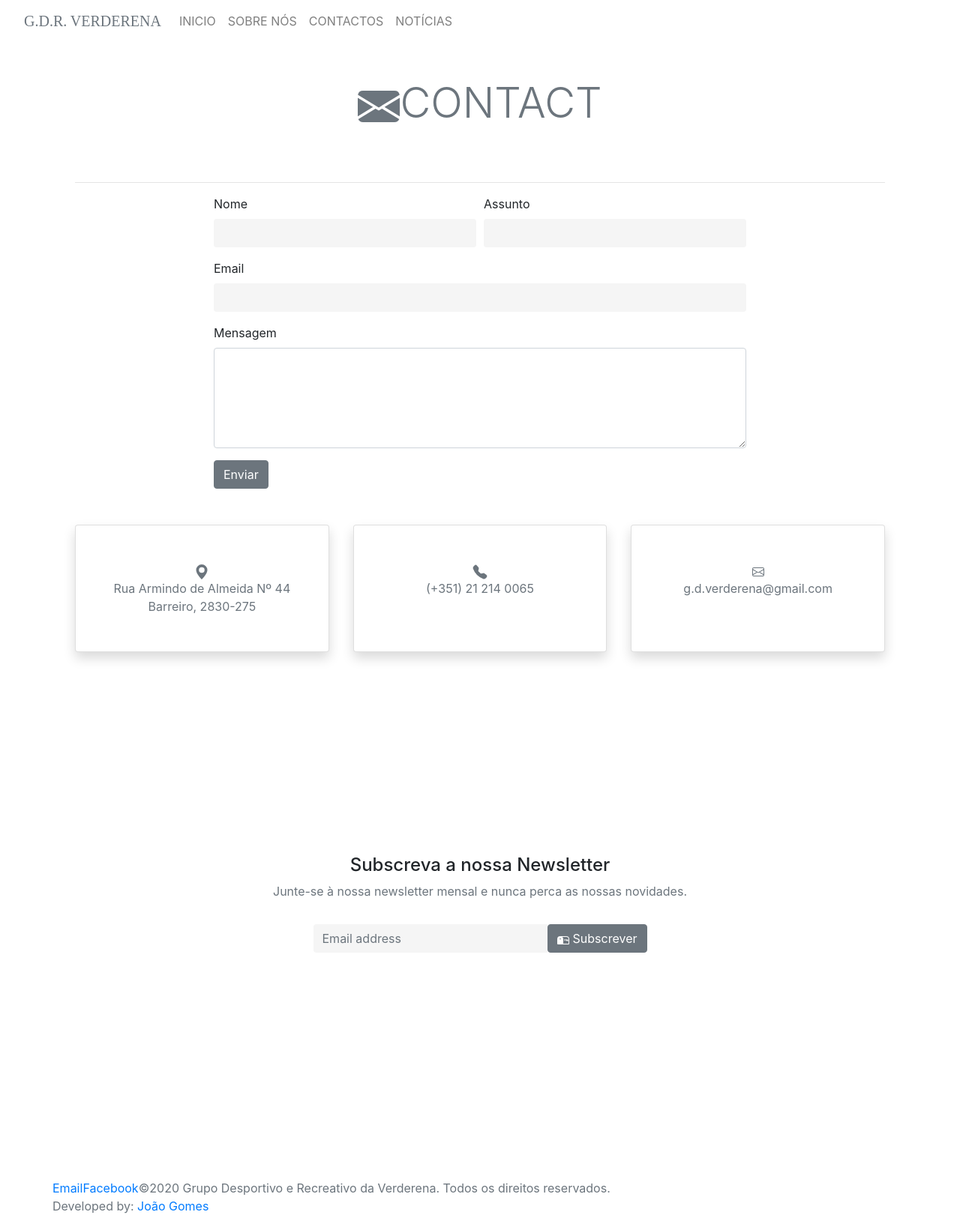
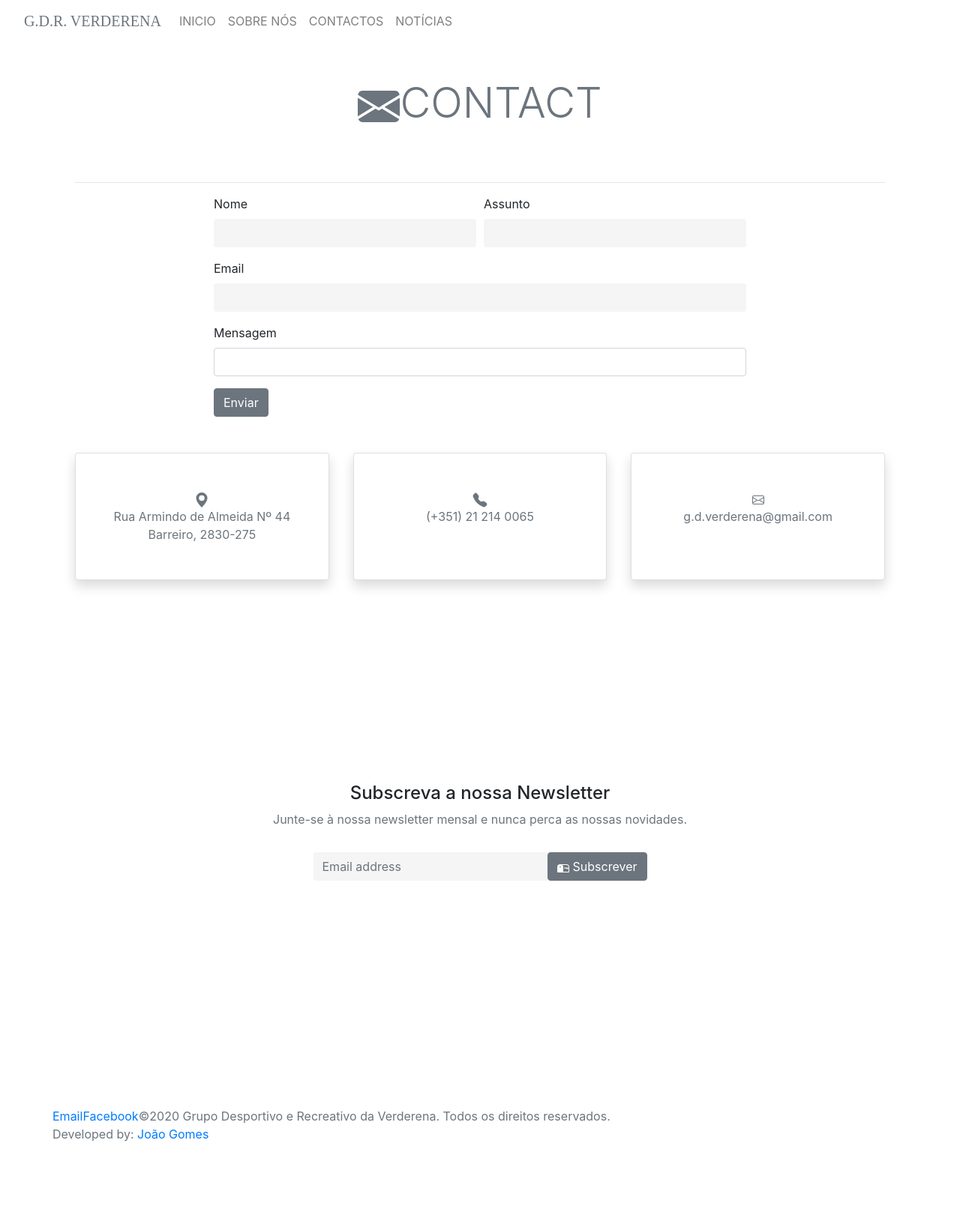
Before and after one commit to GDR-Verderena/gdr-verderena.github.io, a Jekyll site: the page built from contact/index.html, in a window 1280 px wide. Shown: the whole page at 75% size. Built offline with Jekyll 4.4.1, drawn with Linux system fonts in a browser that asks for light colours; some web fonts are replaced; after the commit the page ends 1541 px from its top, so only the background shows below that.

Commit message:
Update contact.html

```diff
--- a/_includes/contact.html
+++ b/_includes/contact.html
@@ -42,7 +42,7 @@
                     <div class="form-row">
                         <div class="form-group col-sm-12">
                             <label for="Message">Mensagem</label>
-                            <textarea name="Message" rows="5" cols="15" for="Message" class="form-control" spellcheck="true" type="text" ></textarea>
+                            <text area type="text" name="Message" rows="5" cols="15" for="Message" class="form-control" spellcheck="true" type="text" ></textarea>
                             <span for="Message" class="text-muted"></span>
                         </div>
                     </div>
```
